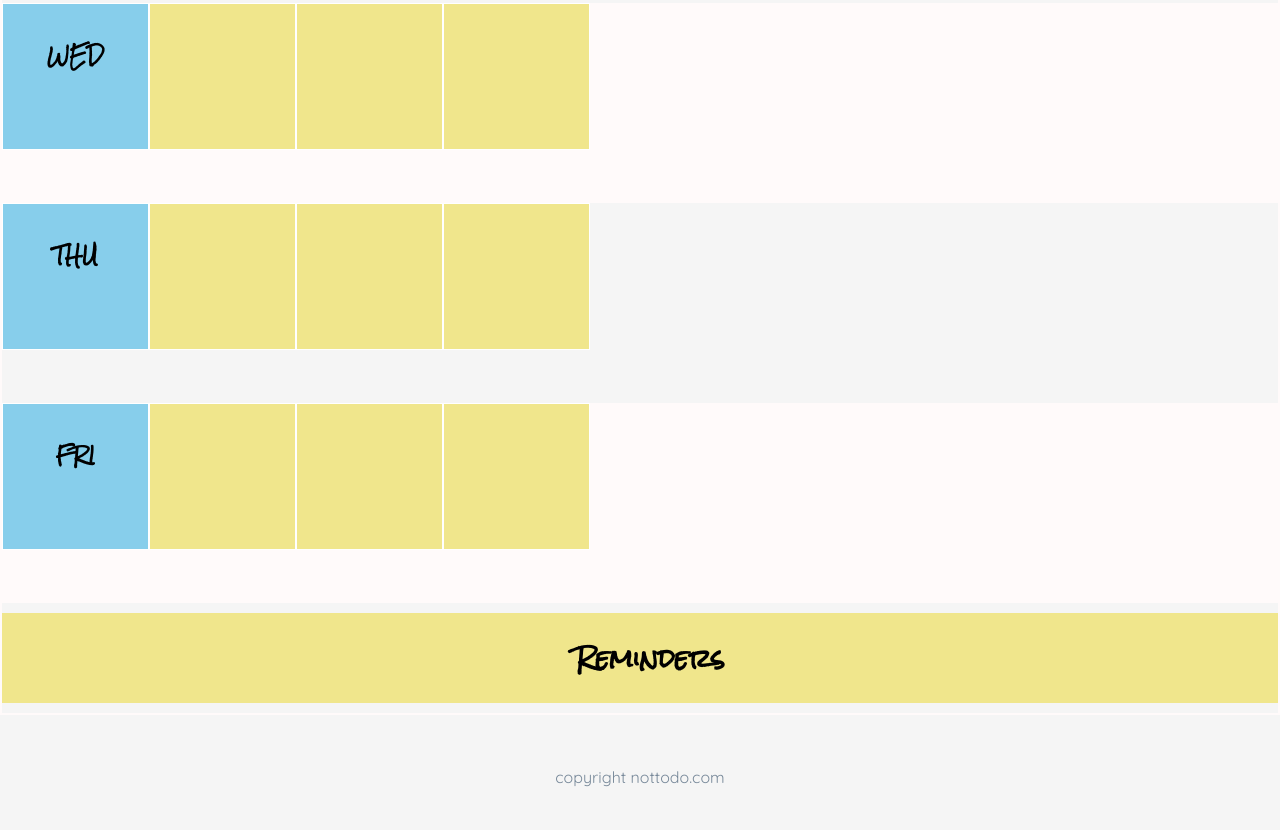
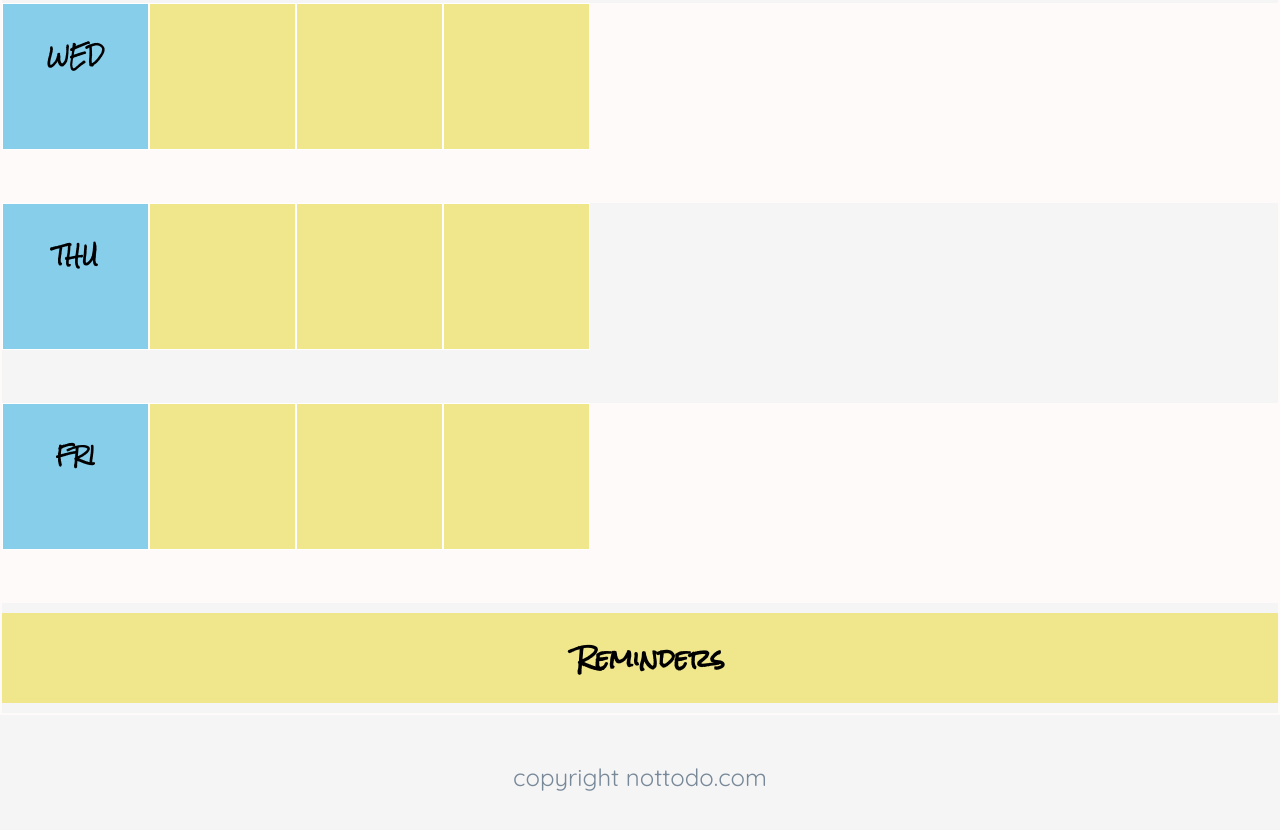
Before and after one commit to Fercken/flexToDo, a plain HTML site: page index.html in a window 1280 px wide. Shown: the part 644-1474 px from the top of the page. Drawn offline with Linux system fonts and the light colour scheme.

Commit message:
Add Footer and styles

```diff
--- a/resources/css/style.css
+++ b/resources/css/style.css
@@ -77,3 +77,8 @@
   line-height: 90px;
   font-size: 24px;
 }
+
+/* Footer */
+footer {
+  font-size: 24px;
+}
```
